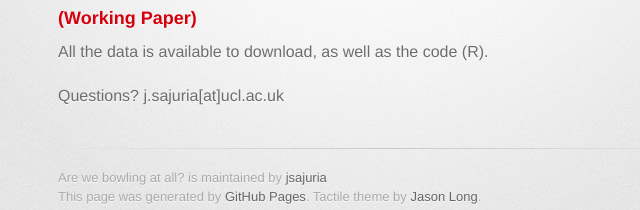
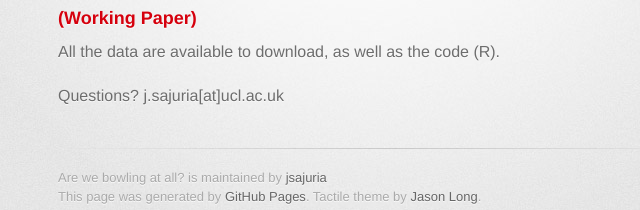
Before and after one commit to jsajuria/bowling, a plain HTML site: page index.html in a window 1280 px wide. Shown: the part 328-538 px from the top of the page, 272-912 px from the left. Drawn offline with Linux system fonts and the light colour scheme; a web font is replaced by a local one.

Commit message:
Update index.html

```diff
--- a/index.html
+++ b/index.html
@@ -37,7 +37,7 @@
 <h3>
 <a name="working-paper" class="anchor" href="#working-paper"><span class="octicon octicon-link"></span></a>(Working Paper)</h3>
 
-<p>All the data is available to download, as well as the code (R). </p>
+<p>All the data are available to download, as well as the code (R). </p>
 
 <p>Questions? j.sajuria[at]ucl.ac.uk</p>
         </section>
```
